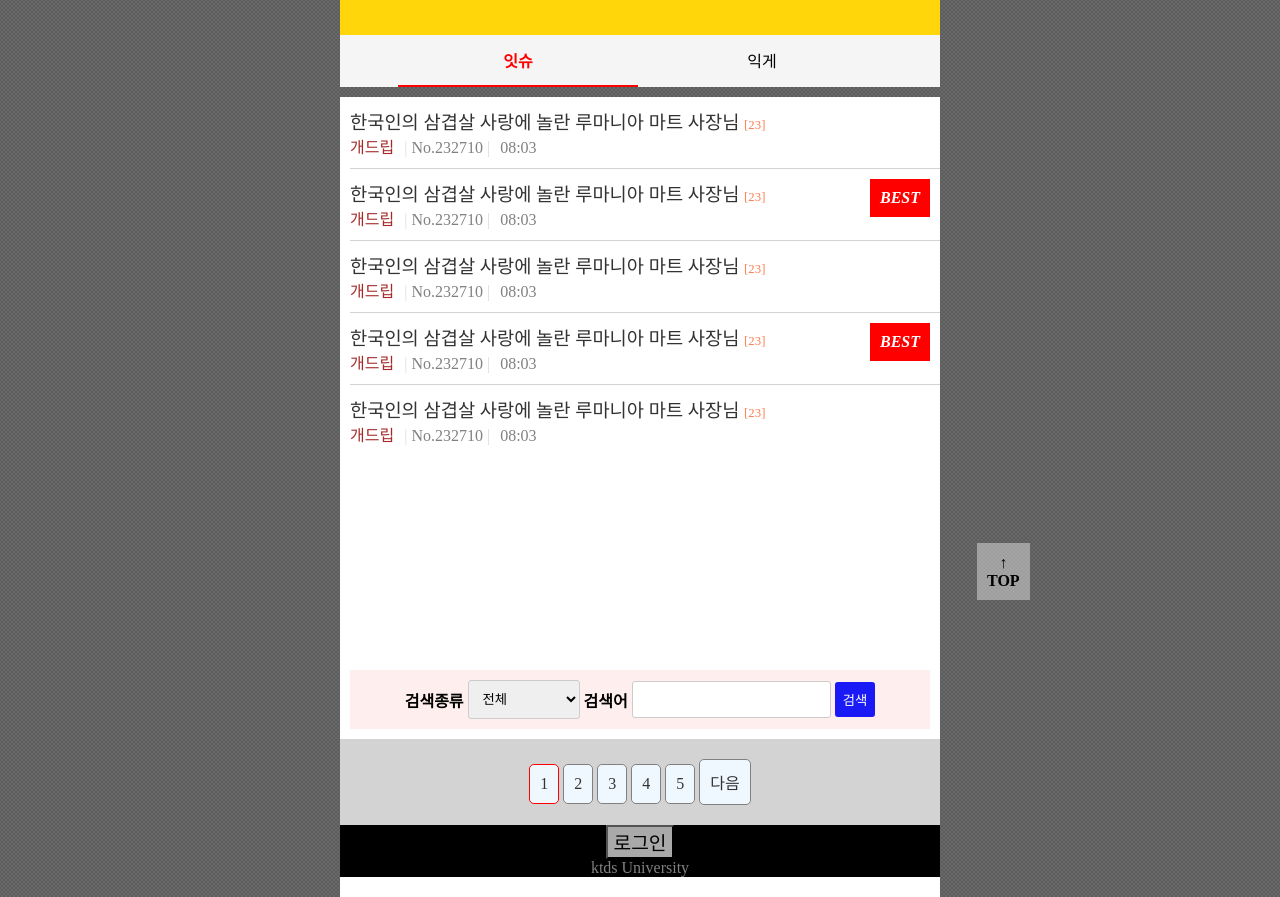
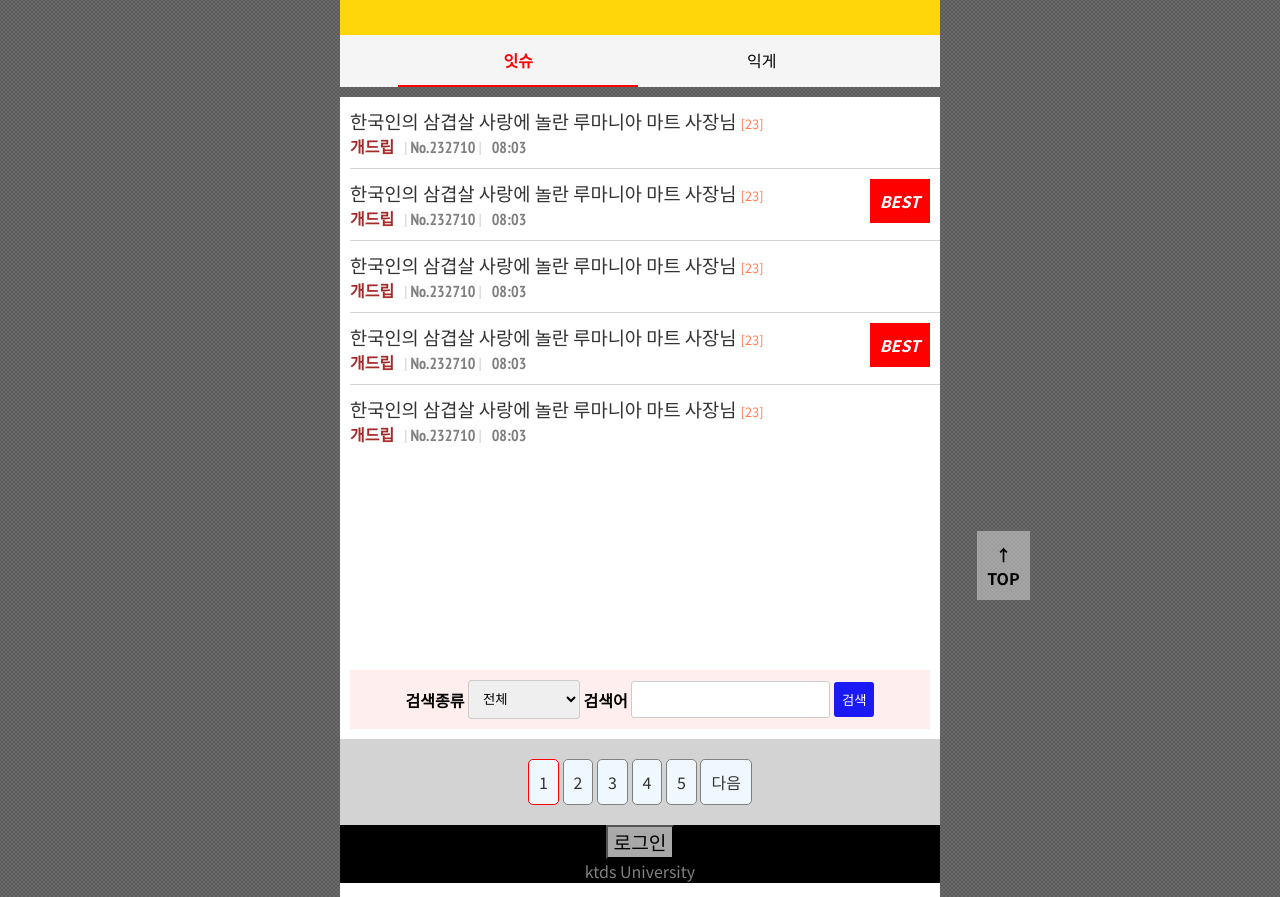
Before and after one commit to seccoding/html_css, a plain HTML site: page css/goodgag/index.html in a window 1280 px wide. Drawn offline with Linux system fonts and the light colour scheme.

Commit message:
Font Styling

```diff
--- a/css/goodgag/index.html
+++ b/css/goodgag/index.html
@@ -4,6 +4,10 @@
     <meta charset="UTF-8">
     <meta name="viewport" content="width=device-width, initial-scale=1.0">
     <title>고급유머</title>
+    <link rel="preconnect" href="https://fonts.googleapis.com">
+    <link rel="preconnect" href="https://fonts.gstatic.com" crossorigin>
+    <link href="https://fonts.googleapis.com/css2?family=Noto+Sans+KR:wght@100..900&family=PT+Sans+Narrow:wght@400;700&display=swap" rel="stylesheet">
+
     <link rel="stylesheet" href="./styles/common.css">
     <link rel="stylesheet" href="./styles/mobile.common.css">
 </head>
--- a/css/goodgag/styles/common.css
+++ b/css/goodgag/styles/common.css
@@ -14,6 +14,7 @@ body {
     background-image: url("../assets/bg_tx.svg");
     margin: 0;
     height: 100%;
+    font-family: "Noto Sans KR", sans-serif;
 }
 
 .aside-menu {
@@ -278,6 +279,8 @@ div {
 .content-article-author-info-list {
     padding: 0;
     margin: 0;
+    font-family: "PT Sans Narrow", sans-serif;
+    font-weight: 700;
 }
 
 .content-article-author {
```
Also changed, not shown: css/goodgag/regist.html (+4 -0 lines).
